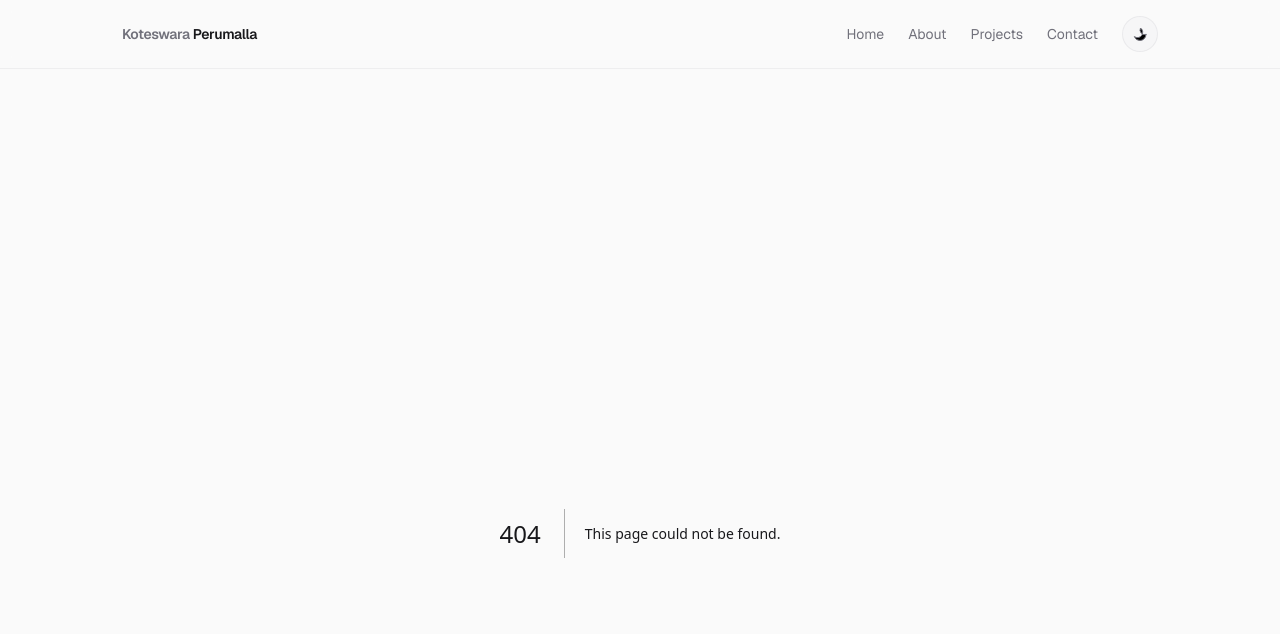
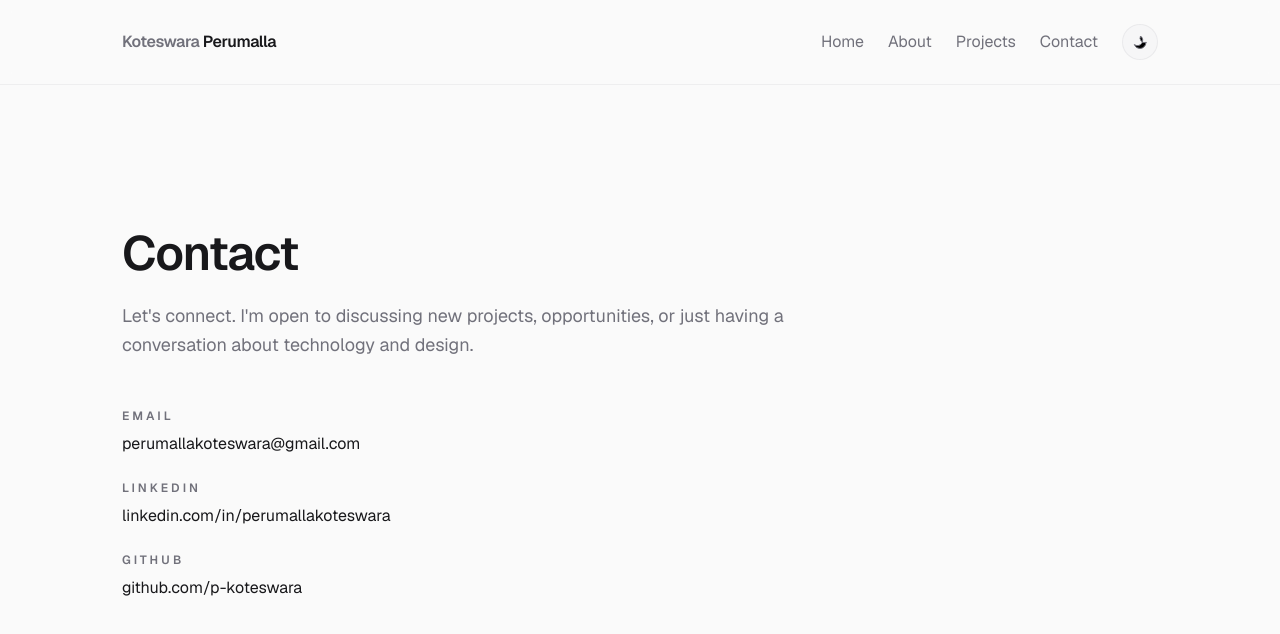
Before and after one commit to p-koteswara/ProfileWebsite, a Next.js app: page /contact in a window 1280 px wide. Before the commit this address had no page. Shown: the top 634 px of the page. Built offline with nearby package versions, Linux system fonts and the light colour scheme.

Commit message:
Portfolio checkpoint - initial structure and header updates

```diff
--- /dev/null
+++ b/app/contact/page.tsx
@@ -0,0 +1,59 @@
+import Link from "next/link";
+
+export default function Contact() {
+  return (
+    <section className="py-10 sm:py-14 lg:py-20 space-y-12">
+      <div className="space-y-6">
+        <h1 className="text-3xl font-semibold tracking-tight sm:text-4xl md:text-5xl">
+          Contact
+        </h1>
+        <p className="max-w-2xl text-base leading-relaxed text-muted sm:text-lg">
+          Let&apos;s connect. I&apos;m open to discussing new projects, opportunities,
+          or just having a conversation about technology and design.
+        </p>
+      </div>
+
+      <div className="space-y-6">
+        <div className="space-y-2">
+          <p className="text-xs font-semibold uppercase tracking-[0.25em] text-muted">
+            Email
+          </p>
+          <a
+            href="mailto:perumallakoteswara@gmail.com"
+            className="block text-base text-foreground transition-colors hover:text-muted"
+          >
+            perumallakoteswara@gmail.com
+          </a>
+        </div>
+
+        <div className="space-y-2">
+          <p className="text-xs font-semibold uppercase tracking-[0.25em] text-muted">
+            LinkedIn
+          </p>
+          <a
+            href="https://linkedin.com/in/perumallakoteswara"
+            target="_blank"
+            rel="noopener noreferrer"
+            className="block text-base text-foreground transition-colors hover:text-muted"
+          >
+            linkedin.com/in/perumallakoteswara
+          </a>
+        </div>
+
+        <div className="space-y-2">
+          <p className="text-xs font-semibold uppercase tracking-[0.25em] text-muted">
+            GitHub
+          </p>
+          <a
+            href="https://github.com/p-koteswara"
+            target="_blank"
+            rel="noopener noreferrer"
+            className="block text-base text-foreground transition-colors hover:text-muted"
+          >
+            github.com/p-koteswara
+          </a>
+        </div>
+      </div>
+    </section>
+  );
+}
--- a/app/layout.tsx
+++ b/app/layout.tsx
@@ -31,12 +31,12 @@ export default function RootLayout({
         <ThemeProvider>
           <div className="min-h-screen bg-background text-foreground">
             <header className="border-b border-border/60 bg-background/80 backdrop-blur">
-              <div className="mx-auto flex max-w-[1100px] items-center justify-between px-4 py-4 sm:px-6 lg:px-8">
-                <Link href="/" className="text-sm font-semibold tracking-tight">
+              <div className="mx-auto flex max-w-[1100px] items-center justify-between px-4 py-5 sm:px-6 sm:py-6 lg:px-8">
+                <Link href="/" className="text-base font-semibold tracking-tight">
                   <span className="text-muted">Koteswara</span>{" "}
                   <span className="text-foreground">Perumalla</span>
                 </Link>
-                <div className="flex items-center gap-6 text-sm text-muted">
+                <div className="flex items-center gap-6 text-base text-muted">
                   <Link
                     href="/"
                     className="transition-colors hover:text-foreground"
--- a/app/page.tsx
+++ b/app/page.tsx
@@ -1,3 +1,5 @@
+import Link from "next/link";
+
 export default function Home() {
   return (
     <section className="py-10 sm:py-14 lg:py-20">
@@ -12,6 +14,14 @@ export default function Home() {
           I build thoughtful, production-grade web experiences with a focus on
           clean architecture, performance, and a calm, minimal aesthetic.
         </p>
+        <div>
+          <Link
+            href="/contact"
+            className="inline-flex items-center justify-center rounded-full border border-border bg-background px-6 py-3 text-sm font-medium text-foreground transition-colors hover:border-border/80 hover:bg-accent"
+          >
+            Hire me
+          </Link>
+        </div>
       </div>
     </section>
   );
--- /dev/null
+++ b/app/projects/page.tsx
@@ -0,0 +1,102 @@
+export default function Projects() {
+  const projects = [
+    {
+      title: "E-Commerce Platform with Next.js",
+      thumbnail: "https://images.unsplash.com/photo-1556742049-0cfed4f6a45d?w=400&h=225&fit=crop",
+      views: "12.5K",
+      date: "2 months ago",
+      tech: "Next.js • TypeScript • Tailwind",
+    },
+    {
+      title: "Real-Time Chat Application",
+      thumbnail: "https://images.unsplash.com/photo-1611162617474-5b21e879e113?w=400&h=225&fit=crop",
+      views: "8.3K",
+      date: "4 months ago",
+      tech: "React • Socket.io • Node.js",
+    },
+    {
+      title: "Task Management Dashboard",
+      thumbnail: "https://images.unsplash.com/photo-1460925895917-afdab827c52f?w=400&h=225&fit=crop",
+      views: "15.2K",
+      date: "1 month ago",
+      tech: "Vue.js • PostgreSQL • Express",
+    },
+    {
+      title: "Weather Forecast API Service",
+      thumbnail: "https://images.unsplash.com/photo-1504608524841-42fe6f032b4b?w=400&h=225&fit=crop",
+      views: "6.7K",
+      date: "5 months ago",
+      tech: "Python • FastAPI • Redis",
+    },
+    {
+      title: "Mobile Banking App UI",
+      thumbnail: "https://images.unsplash.com/photo-1563013544-824ae1b704d3?w=400&h=225&fit=crop",
+      views: "22.1K",
+      date: "3 weeks ago",
+      tech: "React Native • TypeScript",
+    },
+    {
+      title: "Analytics Dashboard with Charts",
+      thumbnail: "https://images.unsplash.com/photo-1551288049-bebda4e38f71?w=400&h=225&fit=crop",
+      views: "9.8K",
+      date: "2 months ago",
+      tech: "Next.js • D3.js • MongoDB",
+    },
+    {
+      title: "Social Media Clone",
+      thumbnail: "https://images.unsplash.com/photo-1611162616305-c69b3fa7fbe0?w=400&h=225&fit=crop",
+      views: "18.4K",
+      date: "1 week ago",
+      tech: "React • GraphQL • Apollo",
+    },
+    {
+      title: "File Storage System",
+      thumbnail: "https://images.unsplash.com/photo-1558494949-ef010cbdcc31?w=400&h=225&fit=crop",
+      views: "5.2K",
+      date: "6 months ago",
+      tech: "Node.js • AWS S3 • Express",
+    },
+  ];
+
+  return (
+    <section className="py-10 sm:py-14 lg:py-20 space-y-8">
+      <div className="space-y-6">
+        <h1 className="text-3xl font-semibold tracking-tight sm:text-4xl md:text-5xl">
+          Projects
+        </h1>
+        <p className="max-w-2xl text-base leading-relaxed text-muted sm:text-lg">
+          A selection of work I&apos;ve built, focusing on clean code, thoughtful
+          design, and reliable systems.
+        </p>
+      </div>
+
+      <div className="grid grid-cols-1 sm:grid-cols-2 lg:grid-cols-3 xl:grid-cols-4 gap-4">
+        {projects.map((project, index) => (
+          <div
+            key={index}
+            className="group cursor-pointer space-y-2"
+          >
+            <div className="relative aspect-video w-full overflow-hidden rounded-lg bg-accent">
+              <img
+                src={project.thumbnail}
+                alt={project.title}
+                className="h-full w-full object-cover transition-transform duration-300 group-hover:scale-105"
+              />
+            </div>
+            <div className="space-y-1 px-1">
+              <h3 className="line-clamp-2 text-sm font-medium leading-tight text-foreground group-hover:text-muted">
+                {project.title}
+              </h3>
+              <p className="text-xs text-muted">{project.tech}</p>
+              <div className="flex items-center gap-2 text-xs text-muted">
+                <span>{project.views} views</span>
+                <span>•</span>
+                <span>{project.date}</span>
+              </div>
+            </div>
+          </div>
+        ))}
+      </div>
+    </section>
+  );
+}
```
